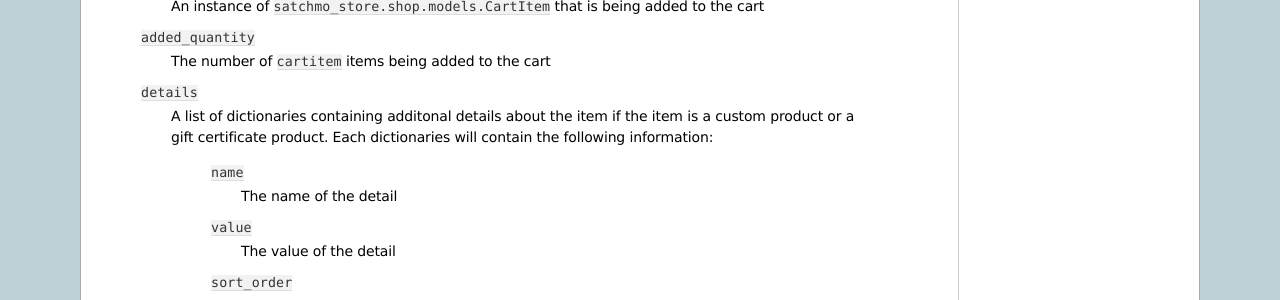
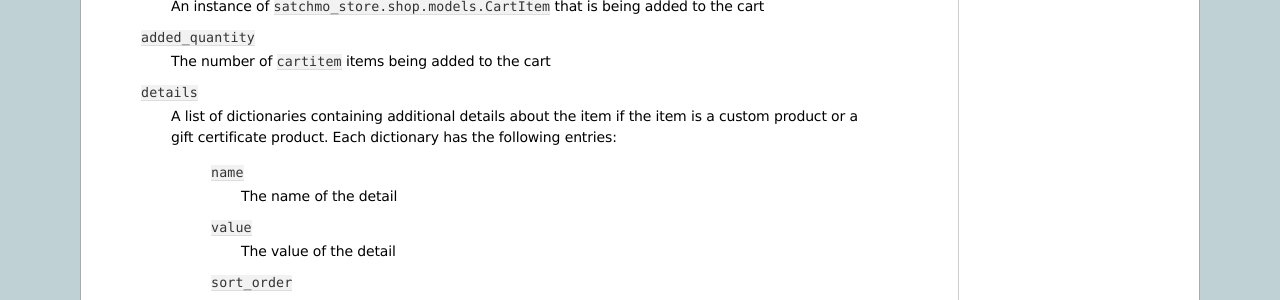
Before and after one commit to opencoca/WEB-Satchmo, a Sphinx documentation site: the page built from docs/signals.txt, in a window 1280 px wide and 1400 px high, scrolled down 2127 px. Shown: the part 152-452 px from the top of the window. Built offline with Sphinx 7.4.7, drawn with Linux system fonts in a browser that asks for light colours; some of the changed text lies outside the part shown.

Commit message:
docs/signals: reword 'details' description
Some grammar and spelling fixes squashed in too.

```diff
--- a/docs/signals.txt
+++ b/docs/signals.txt
@@ -120,7 +120,7 @@ Arguments sent with this signal:
         The number of ``cartitem`` items being added to the cart
 
     ``details``
-         A list of dictionaries containing additonal details about the item if the item is a custom product or a gift certificate product. Each dictionaries will contain the following information:
+         A list of dictionaries containing additional details about the item if the item is a custom product or a gift certificate product. Each dictionary has the following entries:
 
             ``name``
                 The name of the detail
@@ -178,7 +178,7 @@ Arguments sent with this signal:
         The number of items (represented as a Decimal) being added to the cart
 
     ``details``
-        A list of dictionaries containing additonal details about the item if the item is a custom product or a gift certificate product. Each dictionaries will contain the following information:
+        A list of dictionaries containing additional details about the item if the item is a custom product or a gift certificate product. Each dictionary has the following entries:
 
         ``name``
             The name of the detail
```
